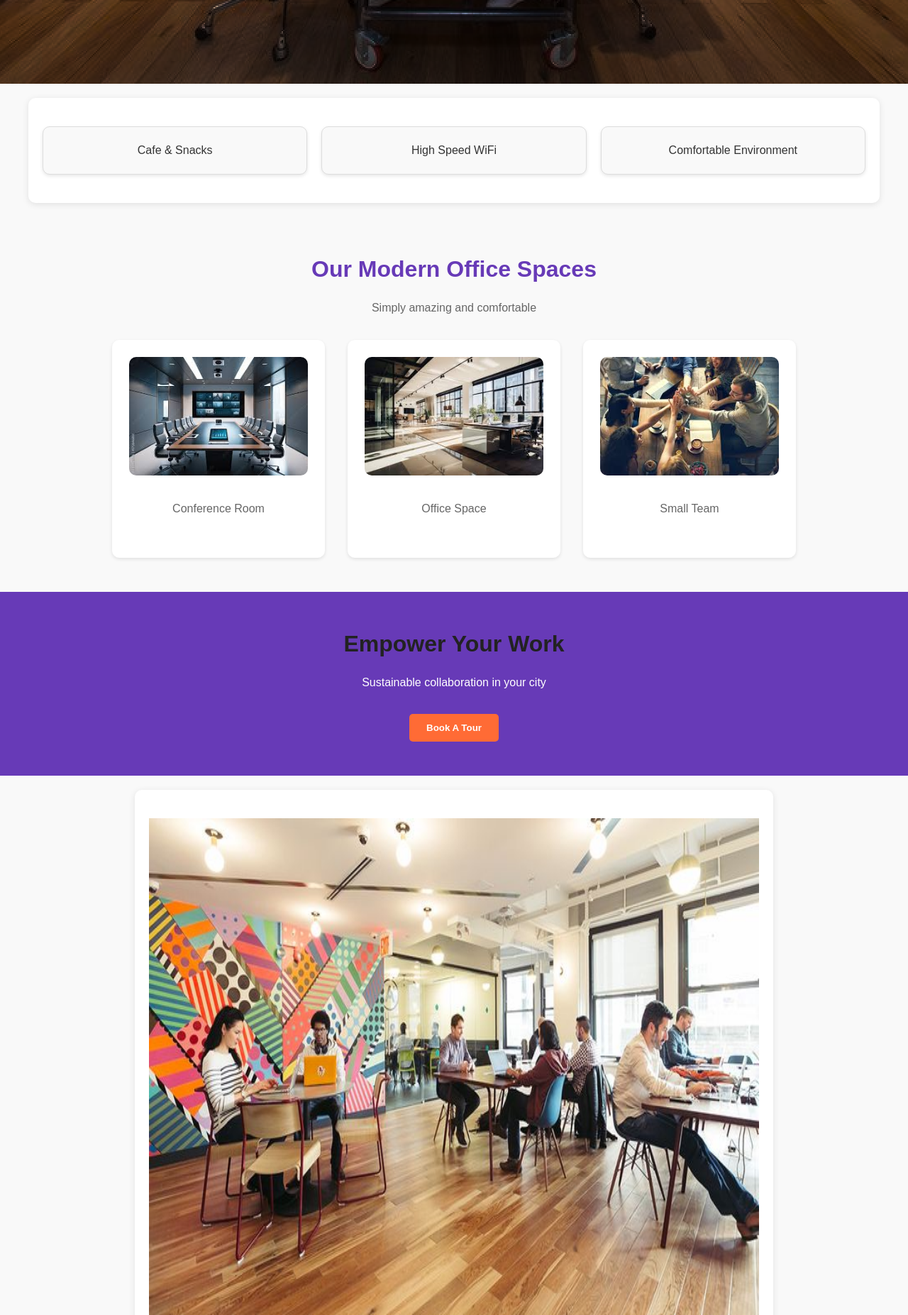
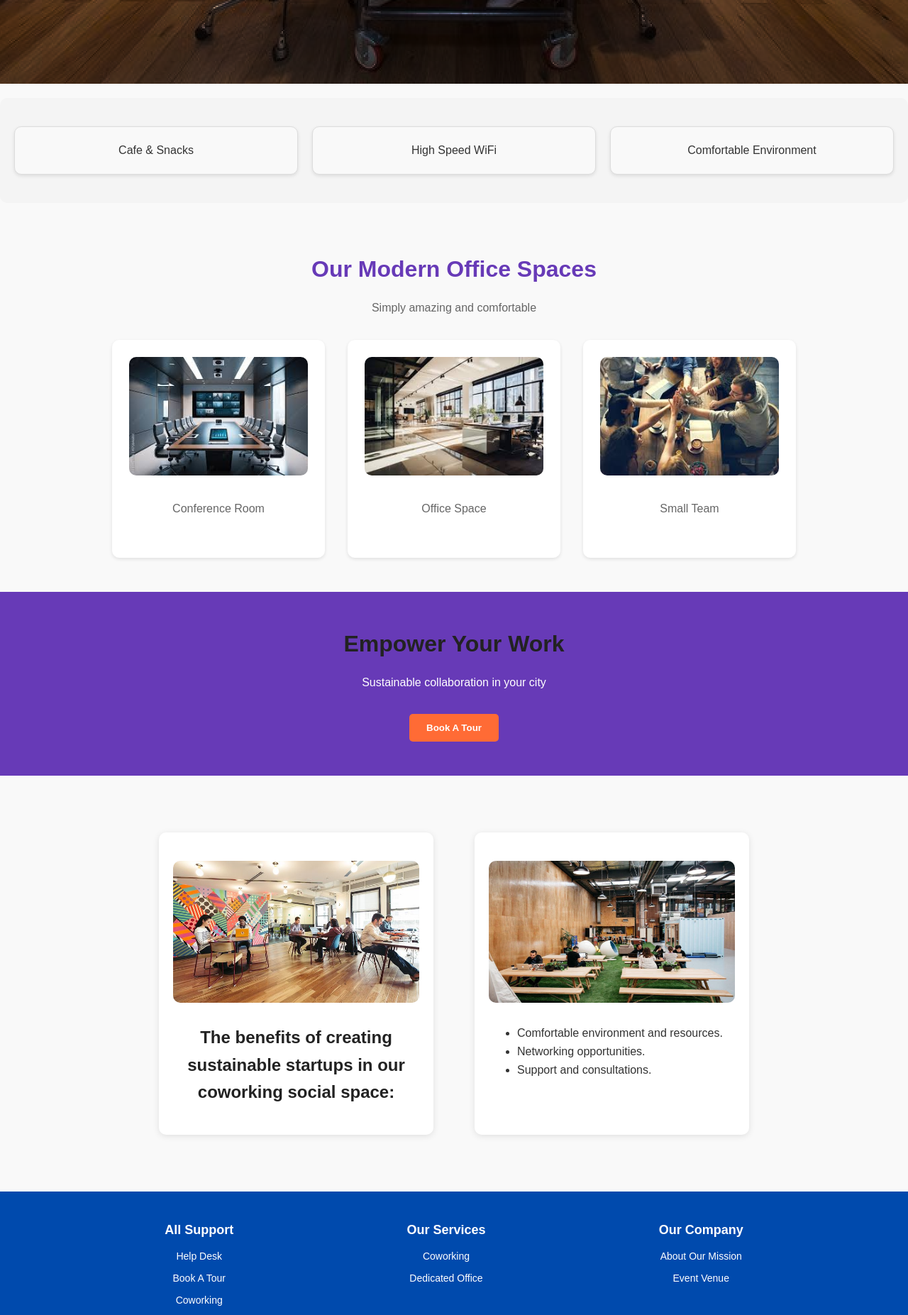
Before and after one commit to AkbarshohAbdurashidov/Assignment--web-, a plain HTML site: page index.html in a window 1280 px wide. Shown: the part 740-2593 px from the top of the page at 71% size. Drawn offline with Linux system fonts and the light colour scheme.

Commit message:
update index.html, services.html, style.css

```diff
--- a/index.html
+++ b/index.html
@@ -73,14 +73,18 @@
 
     <!-- About section -->
     <section class="about">
+       <div class="about-box">
         <img src="./img/be80ba49330649e83466879e445066bb.jpg" alt="Coworking Space Image 1" width="100%" height="700px">
         <h2>The benefits of creating sustainable startups in our coworking social space:</h2>
-        <img src="./img/b7c613eb1fedd3f56ff91289ec84aaa1.jpg" alt="Coworking Space Image 2" width="100%" height="700px">
+       </div>
+        <div class="about-box">
+            <img src="./img/b7c613eb1fedd3f56ff91289ec84aaa1.jpg" alt="Coworking Space Image 2" width="100%" height="700px">
         <ul>
             <li>Comfortable environment and resources.</li>
             <li>Networking opportunities.</li>
             <li>Support and consultations.</li>
         </ul>
+        </div>
     </section>
 
     <!-- Footer section -->
--- a/services.html
+++ b/services.html
@@ -6,6 +6,7 @@
     <meta name="viewport" content="width=device-width, initial-scale=1.0">
     <title>Our Services</title>
     <link rel="stylesheet" href="style.css"> <!-- Link to your CSS file -->
+    <link rel="stylesheet" href="">
 </head>
 
 <body>
--- a/style.css
+++ b/style.css
@@ -86,6 +86,7 @@ body {
 .hero h1 {
     font-size: 3rem;
     margin-bottom: 1rem;
+    color: #fff;
     text-shadow: 0 2px 5px rgba(0, 0, 0, 0.3);
 }
 
@@ -387,11 +388,29 @@ p {
 
 /* About Section */
 .about {
+    display: flex;
+    gap: 30px;
+    padding: 40px 20px;
+    margin: 20px auto;
+    max-width: 900px;
+    border-radius: 10px;
+}
+.about-box{
+    width: 45%;
+    display: flex;
+    flex-direction: column;
+    gap: 30px;
     padding: 40px 20px;
     background-color: #ffffff;
     box-shadow: 0 2px 10px rgba(0, 0, 0, 0.1);
     margin: 20px auto;
     max-width: 900px;
+    border-radius: 10px;
+}
+
+.about-box img {
+    width: 100%;
+    height: 200px;
     border-radius: 10px;
 }
 
@@ -490,7 +509,7 @@ p {
     padding: 40px 20px;
     background-color: #ffffff;
     margin: 20px auto;
-    max-width: 900px;
+    max-width: 100%;
     border-radius: 10px;
 }
 
@@ -503,9 +522,9 @@ p {
 /* Testimonials Section */
 .testimonials {
     padding: 40px 20px;
-    background-color: #f1f1f1;
-    margin: 20px auto;
-    max-width: 900px;
+    background-color: red;
+
+    width: 100%;
     border-radius: 10px;
     text-align: center;
 }
@@ -513,7 +532,6 @@ p {
 .testimonial {
     margin-bottom: 20px;
     padding: 20px;
-    background-color: #ffffff;
     border-radius: 10px;
     box-shadow: 0 2px 5px rgba(0, 0, 0, 0.1);
 }
@@ -854,7 +872,7 @@ footer {
 
 /* Testimonials Section */
 .testimonials {
-    background-color: #ffffff;
+    background-color: #f3f3f3;
     padding: 40px 20px;
     text-align: center;
     margin: 20px auto;
@@ -951,24 +969,21 @@ p {
 /* Features Section */
 .features {
     display: flex;
-    justify-content: space-evenly;
-    align-items: stretch;
+    justify-content: center;
     flex-wrap: wrap;
     gap: 20px;
     padding: 40px 20px;
-    background-color: #ffffff;
     margin: 20px auto;
-    max-width: 1200px;
+
     border-radius: 10px;
-    box-shadow: 0 2px 10px rgba(0, 0, 0, 0.1);
 }
 
 .feature-item {
+    width: 32%;
     background-color: #f9f9f9;
     border: 1px solid #ddd;
     border-radius: 10px;
     padding: 20px;
-    width: calc(33.333% - 40px);
     text-align: center;
     box-shadow: 0 2px 5px rgba(0, 0, 0, 0.1);
     transition: transform 0.3s ease, box-shadow 0.3s ease;
```
